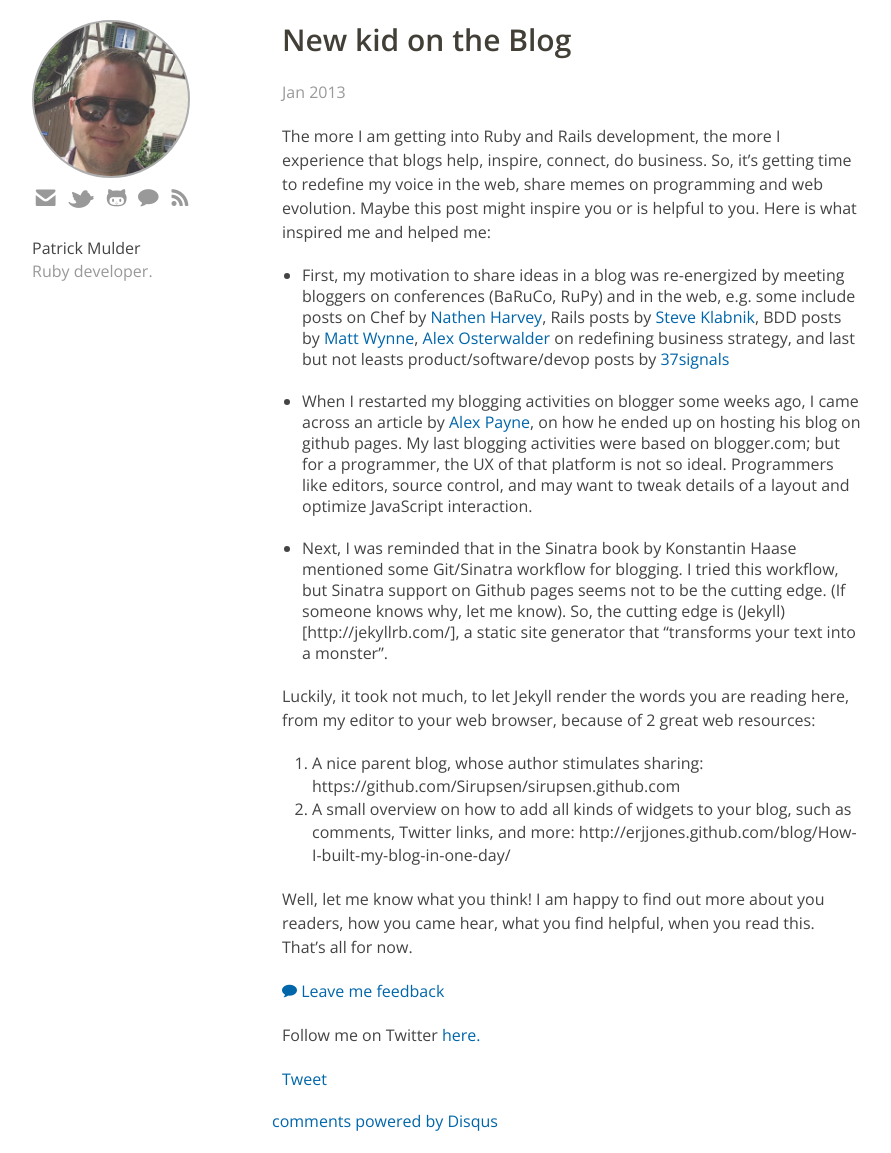
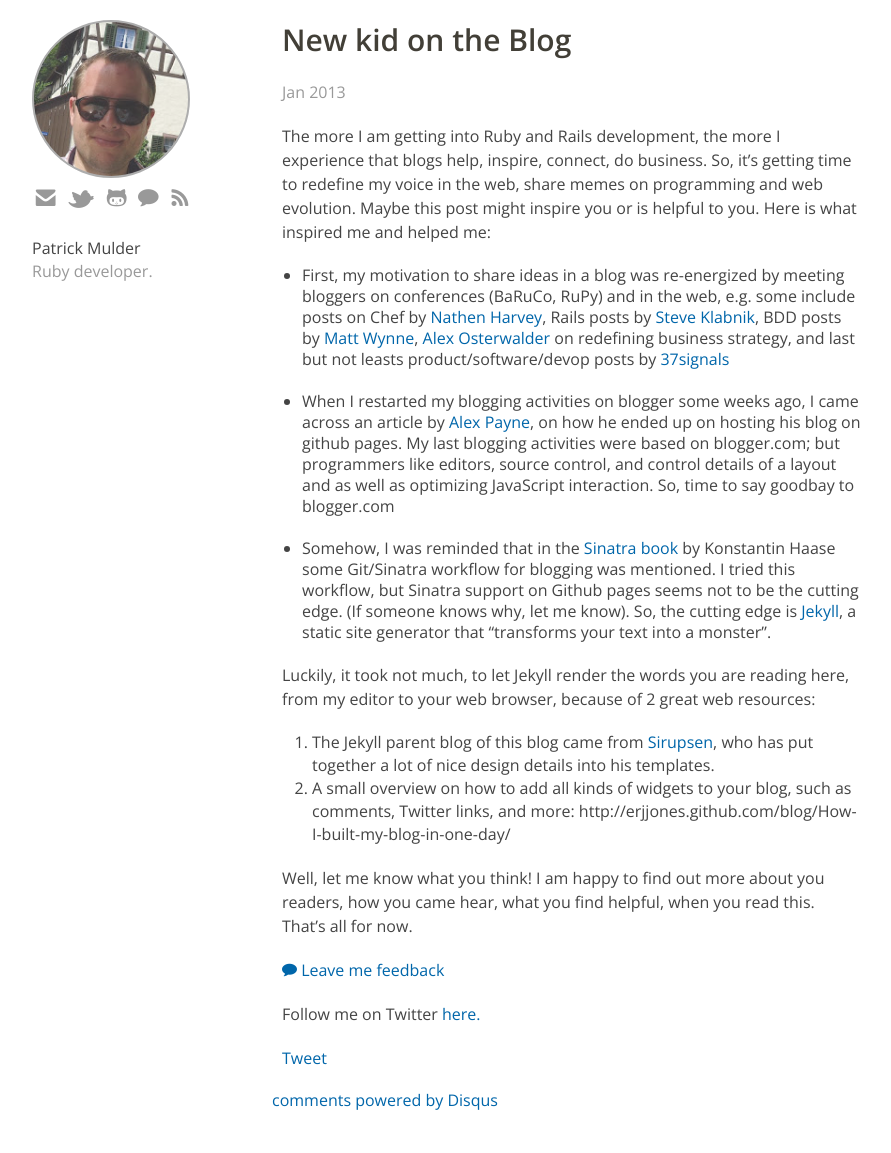
Before and after one commit to mulderp/mulderp.github.com, a Jekyll site: the page built from _posts/2013-01-18-new-kid-on-the-blog.md, in a window 1280 px wide and 1153 px high. Shown: the whole window, without its empty margins (138-1029 px from the left). Built offline with Jekyll 4.4.1, drawn with Linux system fonts in a browser that asks for light colours; comment, search, counter and statistics services are not loaded.

Commit message:
small fixes last post

```diff
--- a/_posts/2013-01-18-new-kid-on-the-blog.md
+++ b/_posts/2013-01-18-new-kid-on-the-blog.md
@@ -8,13 +8,13 @@ The more I am getting into Ruby and Rails development, the more I experience tha
 
 * First, my motivation to share ideas in a blog was re-energized by meeting bloggers on conferences (BaRuCo, RuPy) and in the web, e.g. some include posts on Chef by [Nathen Harvey](http://nathenharvey.com), Rails posts by [Steve Klabnik](http://words.steveklabnik.com/), BDD posts by [Matt Wynne](http://blog.mattwynne.net/), [Alex Osterwalder](http://businessmodelalchemist.com) on redefining business strategy, and last but not leasts product/software/devop posts by [37signals](http://svn.37signals.com)
 
-* When I restarted my blogging activities on blogger some weeks ago, I came across an article by [Alex Payne](http://al3x.net/about.html), on how he ended up on hosting his blog on github pages. My last blogging activities were based on blogger.com; but for a programmer, the UX of that platform is not so ideal. Programmers like editors, source control, and may want to tweak details of a layout and optimize JavaScript interaction.
+* When I restarted my blogging activities on blogger some weeks ago, I came across an article by [Alex Payne](http://al3x.net/about.html), on how he ended up on hosting his blog on github pages. My last blogging activities were based on blogger.com; but programmers like editors, source control, and control details of a layout and as well as optimizing JavaScript interaction. So, time to say goodbay to blogger.com
 
-* Next, I was reminded that in the Sinatra book by Konstantin Haase mentioned some Git/Sinatra workflow for blogging. I tried this workflow, but Sinatra support on Github pages seems not to be the cutting edge. (If someone knows why, let me know). So, the cutting edge is (Jekyll)[http://jekyllrb.com/], a static site generator that "transforms your text into a monster".
+* Somehow, I was reminded that in the [Sinatra book](http://shop.oreilly.com/product/0636920019664.do) by Konstantin Haase some Git/Sinatra workflow for blogging was mentioned. I tried this workflow, but Sinatra support on Github pages seems not to be the cutting edge. (If someone knows why, let me know). So, the cutting edge is [Jekyll](http://jekyllrb.com/), a static site generator that "transforms your text into a monster".
 
 Luckily, it took not much, to let Jekyll render the words you are reading here, from my editor to your web browser, because of 2 great web resources:
 
-1. A nice parent blog, whose author stimulates sharing: https://github.com/Sirupsen/sirupsen.github.com
+1. The Jekyll parent blog of this blog came from [Sirupsen](https://github.com/Sirupsen/sirupsen.github.com), who has put together a lot of nice design details into his templates.
 2. A small overview on how to add all kinds of widgets to your blog, such as comments, Twitter links, and more: http://erjjones.github.com/blog/How-I-built-my-blog-in-one-day/
 
 Well, let me know what you think! I am happy to find out more about you readers, how you came hear, what you find helpful, when you read this. That's all for now.
```
